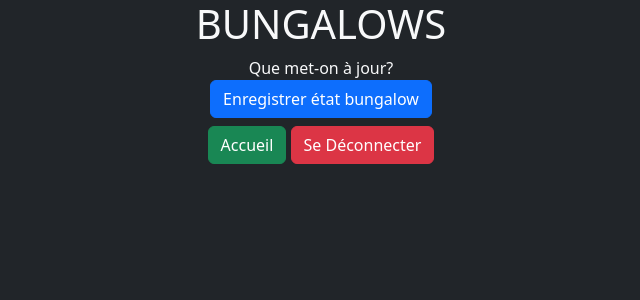
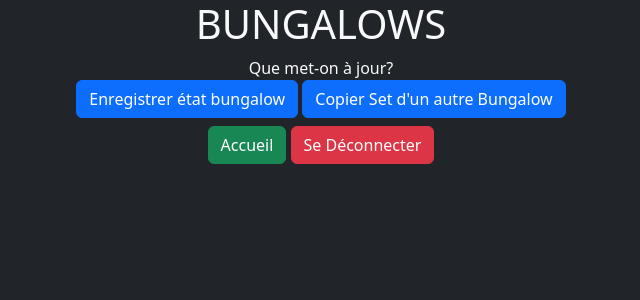
Before and after one commit to Bertichat/Djangallows, a Django app: page /BungalowsMaj in a window 1280 px wide. Shown: the top 300 px of the page, without its empty margins (319-959 px from the left). Run offline with Django 5.2, Linux system fonts and the light colour scheme; some libraries are stand-ins or nearby versions.

Commit message:
ajout copysetfourniture

```diff
--- a/Bungalows/Bungalows/settings.py
+++ b/Bungalows/Bungalows/settings.py
@@ -138,8 +138,8 @@ USE_TZ = True
 # https://docs.djangoproject.com/en/5.0/howto/static-files/
 
 STATIC_URL = '/static/'
-STATICFILES_DIRS= [BASE_DIR.joinpath('static')]
-STATIC_ROOT= BASE_DIR / 'statifiles'
+STATICFILES_DIRS = [BASE_DIR.joinpath('static')]
+STATIC_ROOT = BASE_DIR / 'staticfiles'
 # Default primary key field type
 # https://docs.djangoproject.com/en/5.0/ref/settings/#default-auto-field
 
--- a/Bungalows/app_bungalows/urls.py
+++ b/Bungalows/app_bungalows/urls.py
@@ -8,4 +8,5 @@ urlpatterns = [
     path('BungalowsChoice', BungalowsChoice,  name='BungalowsChoice'),
     path('BungalowsMaj', BungalowsMaj,  name='BungalowsMaj'),
     path('BungalowsMajSetItems', BungalowsMajSetItems,  name='BungalowsMajSetItems'),
+    path('BungalowsCopySetItems', BungalowsCopySetItems,  name='BungalowsCopySetItems'),
 ]
--- a/Bungalows/app_bungalows/views.py
+++ b/Bungalows/app_bungalows/views.py
@@ -1,11 +1,18 @@
 from typing import Any
+from django.http import HttpRequest, HttpResponse
 from django.shortcuts import render
 from django.views.generic.list import ListView
 from django.views.generic.base import TemplateView
+from django.views.generic.edit import FormView
+
+from django.db.models import F
+from django.db.models.query import QuerySet
+
 from app_bungalows.models import Bungalow
+from app_bungalows.forms import BungalowCopyForm
 from app_fournitures.models import Fourniture
-from django.db.models.query import QuerySet
-from django.db.models import F
+
+
 
 
 class Bungalow_list_view(ListView):
@@ -54,3 +61,46 @@ class Bungalow_maj_setItems_view(TemplateView):
         return context
 
 BungalowsMajSetItems = Bungalow_maj_setItems_view.as_view()
+
+class Bungalow_copy_setItems_view(FormView):
+    form_class = BungalowCopyForm
+    template_name = "app_bungalows/bungalows_copyItems.html"
+    # paginate_by = 6
+
+    # def get_context_data(self, **kwargs: Any) -> dict[str, Any]:
+    #     b_id = self.request.session["bungalow_active"]
+    #     Fourniture.objects.filter(bungalow=b_id).update(attendu=F('compte_base'))
+    #     context = super().get_context_data(**kwargs)
+    #     return context
+    # def post(self, request: HttpRequest, *args: str, **kwargs: Any) -> HttpResponse:
+    #     return super().post(request, *args, **kwargs)
+
+    def get_form_kwargs(self) -> dict[str, Any]:
+        kwargs =  super().get_form_kwargs()
+        kwargs["request"] = self.request
+        return kwargs
+
+    def form_valid(self, form: Any) -> HttpResponse:
+        b_dest = self.request.session["bungalow_active"]
+        print(b_dest)
+
+        Fourniture.objects.filter(bungalow = b_dest).delete()
+
+        b_to_copy = Bungalow.objects.get(name = form.cleaned_data["name"])
+        print(b_to_copy.name)
+
+        f_to_copy = Fourniture.objects.filter(bungalow_id = b_to_copy.id)
+        # queryset = Fourniture.objects.filter(bungalow_id = 2)
+
+        # queryset.update(bungalow_id=self.request.session["bungalow_active"])
+        # queryset.update(bungalow_id=1)
+
+        for f_id in f_to_copy.values_list("id", flat=True):
+            temp = Fourniture.objects.get(id = f_id)
+            temp.bungalow_id = b_dest
+            temp.pk = None
+            temp.save()
+        # queryset.save()
+        return render(self.request, "app_bungalows/bungalows_maj_info.html")
+
+BungalowsCopySetItems = Bungalow_copy_setItems_view.as_view()
--- a/Bungalows/app_fournitures/views.py
+++ b/Bungalows/app_fournitures/views.py
@@ -1,7 +1,7 @@
 from typing import Any
 
 from django.shortcuts import render
-from django.views.generic.edit import CreateView, UpdateView
+from django.views.generic.edit import CreateView, UpdateView, FormView
 from django.views.generic.base import TemplateView
 from django.views.generic.list import ListView
 from app_fournitures.models import Fourniture
--- a/Bungalows/templates/app_bungalows/bungalows_maj.html
+++ b/Bungalows/templates/app_bungalows/bungalows_maj.html
@@ -7,12 +7,18 @@
     <button class="btn btn-primary" hx-confirm="Enregistrer l'état du bungalow?"
             hx-get="{% url 'app_bungalows:BungalowsMajSetItems'%}"
             hx-target="#update_info" hx-swap="innerHTML">Enregistrer état bungalow</button>
-</div>
 
-<div id="update_info">
+    <button class="btn btn-primary"
+            hx-get="{% url 'app_bungalows:BungalowsCopySetItems'%}"
+            hx-target="#update_info" hx-swap="innerHTML">Copier Set d'un autre Bungalow</button>
+
+    <div id="update_info">
+    </div>
 </div>
 
 
 
 
+
+
 {% endblock %}
```
Also changed, not shown: Bungalows/app_bungalows/forms.py (added, +15 -0 lines), Bungalows/templates/app_bungalows/bungalows_copyItems.html (added, +8 -0 lines).
